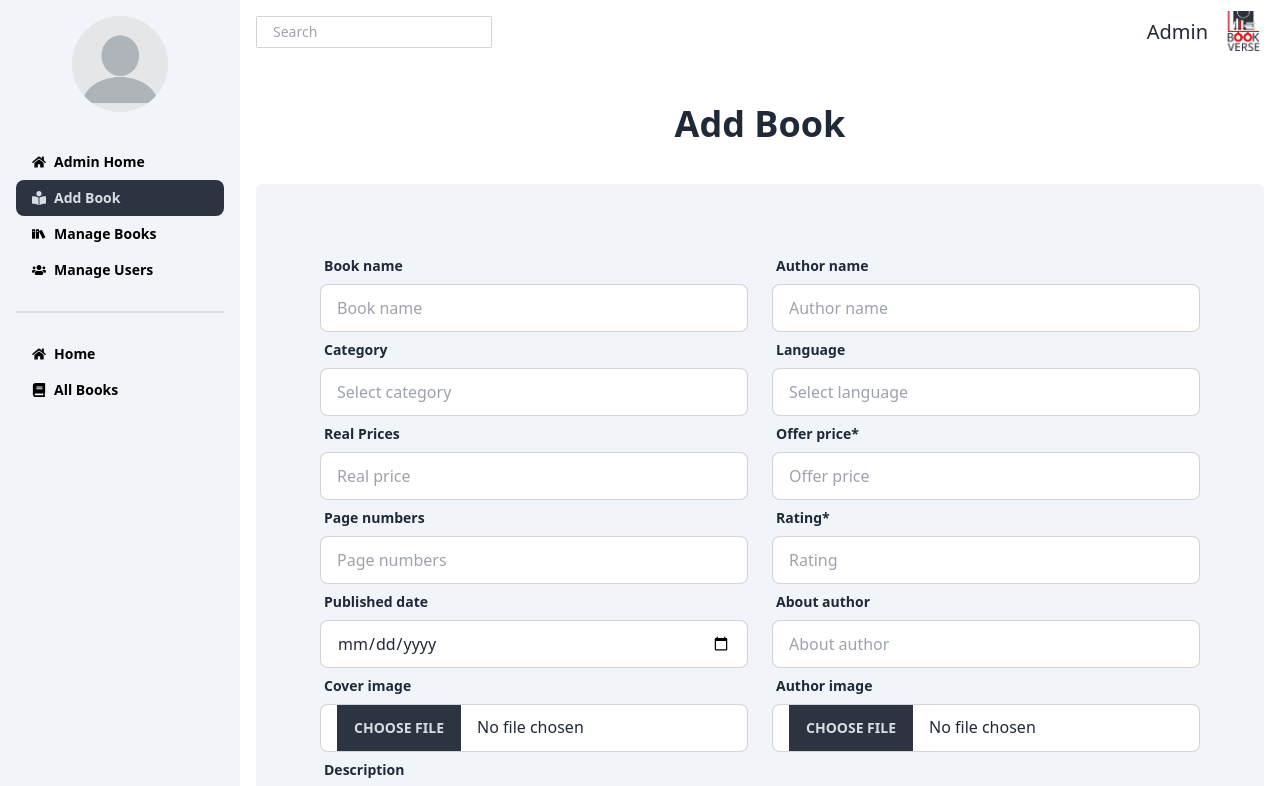
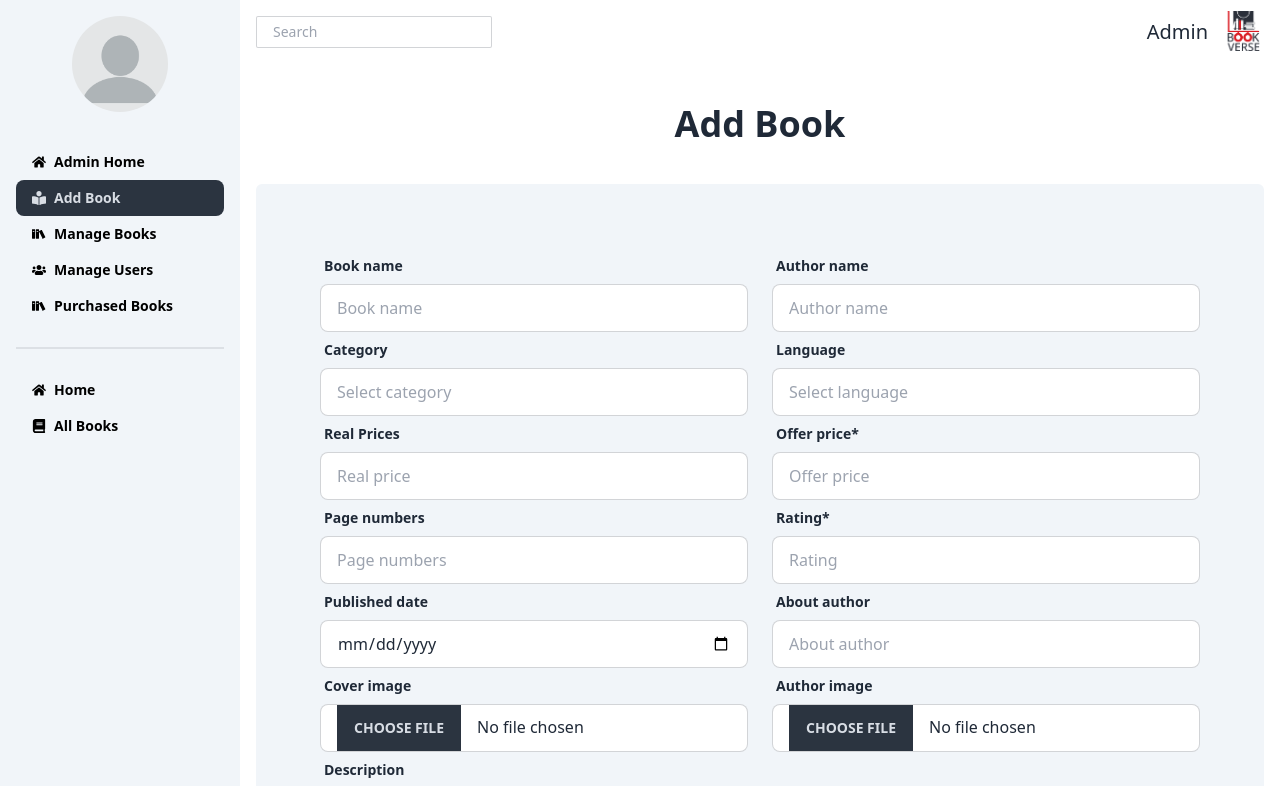
Before and after one commit to abdulahaddf/book-verse-client, a React (Vite) app: page /dashboard/addBook in a window 1280 px wide. Shown: the top 786 px of the page. Built offline with nearby package versions, Linux system fonts and the light colour scheme; no server answers.

Commit message:
working on purchased books

```diff
--- /dev/null
+++ b/src/Dashboard/User/PurchasedBooks.jsx
@@ -0,0 +1,11 @@
+
+
+const PurchasedBooks = () => {
+    return (
+        <div>
+            <h1>Working On It -- AHAD</h1>
+        </div>
+    );
+};
+
+export default PurchasedBooks;
--- a/src/layouts/Dashboard.jsx
+++ b/src/layouts/Dashboard.jsx
@@ -61,6 +61,11 @@ const Dashboard = () => {
                   <FaUsers></FaUsers>Manage Users
                 </NavLink>
               </li>
+              <li>
+                <NavLink to="/dashboard/purchasedBooks">
+                <ImBooks/>Purchased Books
+                </NavLink>
+              </li>
             </>
 
             <div className="divider"></div>
--- a/src/routes/Routes.jsx
+++ b/src/routes/Routes.jsx
@@ -15,6 +15,7 @@ import PrivateRoute from "./PrivateRoute";
 import Collections from "../shared/components/Collections/Collections";
 import ManageUsers from "../Dashboard/Admin/ManageUsers";
 import ManageBooks from "../Dashboard/Admin/ManageBooks";
+import PurchasedBooks from "../Dashboard/User/PurchasedBooks";
 
 export const router = createBrowserRouter([
     {
@@ -81,6 +82,10 @@ export const router = createBrowserRouter([
         path: 'manageBooks',
         element: <ManageBooks></ManageBooks>
       },
+      {
+        path: 'purchasedBooks',
+        element:<PurchasedBooks></PurchasedBooks>
+      },
      ]
     }
   ]);
```
